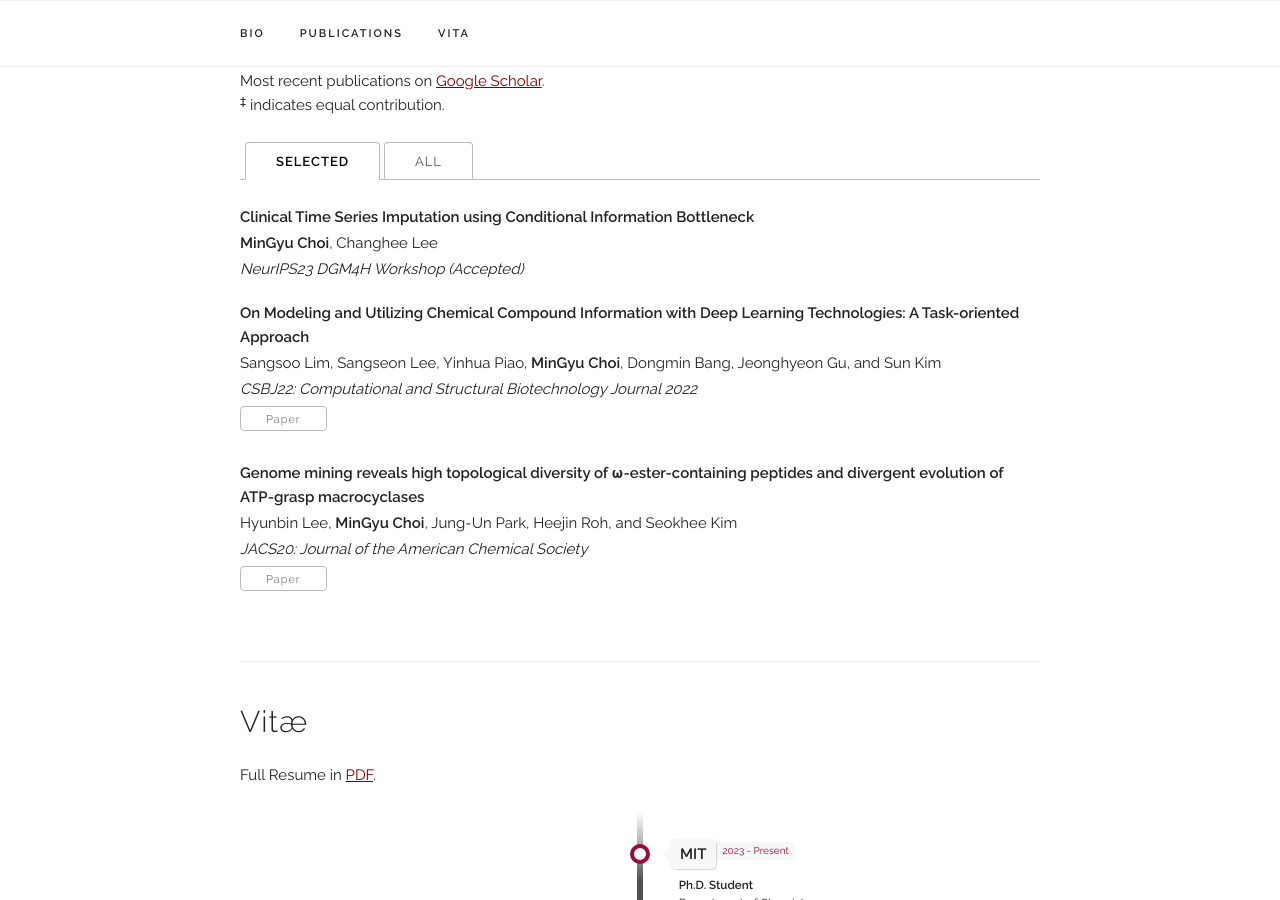
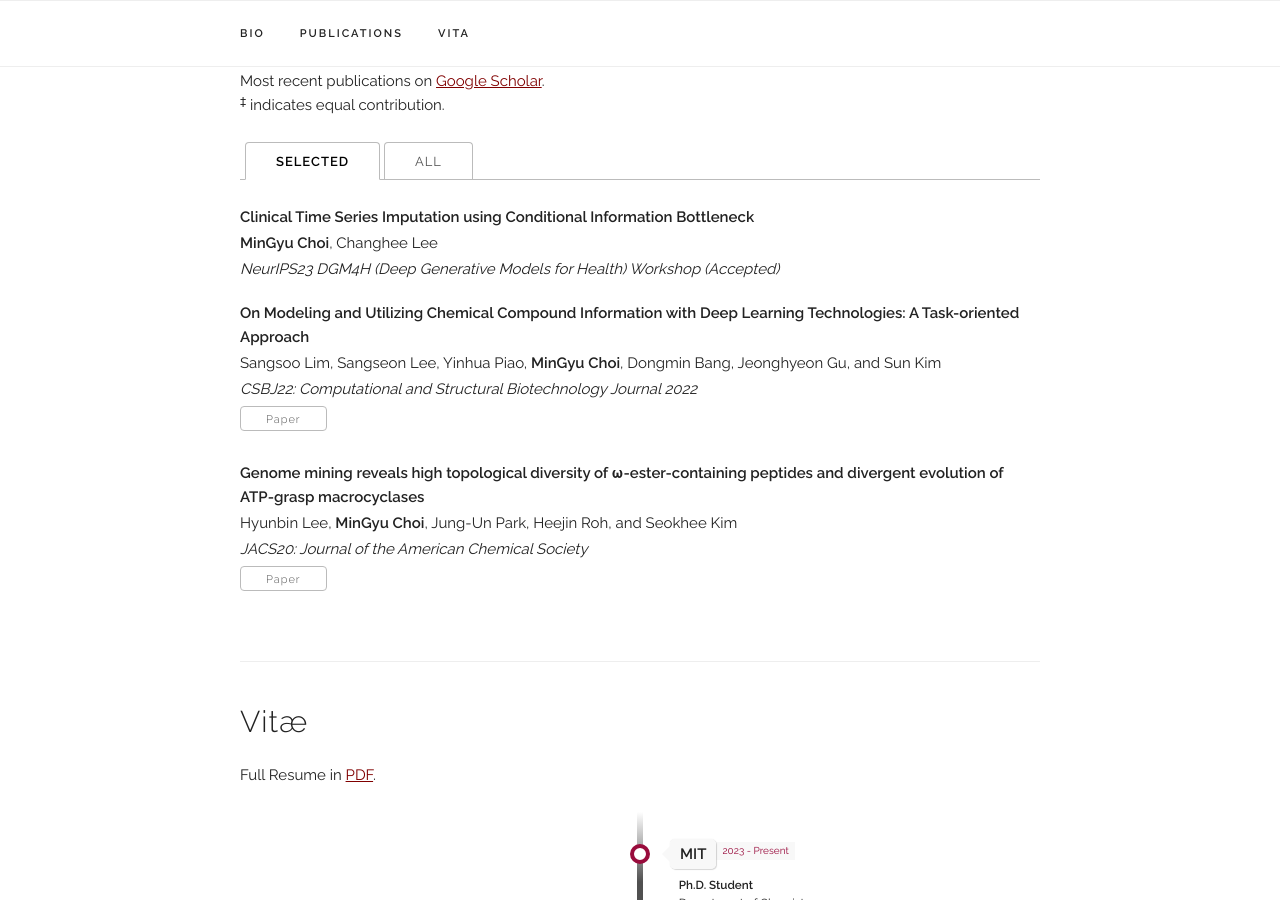
Before and after one commit to Chemgyu/Chemgyu.github.io, a Jekyll site: the page built from index.html, in a window 1280 px wide and 900 px high, scrolled down 762 px. Built offline with Jekyll 4.4.1, drawn with Linux system fonts in a browser that asks for light colours; some web fonts are replaced.

Commit message:
Update publications.yaml

```diff
--- a/_data/publications.yaml
+++ b/_data/publications.yaml
@@ -2,7 +2,7 @@ papers:
 
   - title: "Clinical Time Series Imputation using Conditional Information Bottleneck"
     authors: "<b>MinGyu Choi</b>, Changhee Lee"
-    venue: "NeurIPS23 DGM4H Workshop (Accepted)"
+    venue: "NeurIPS23 DGM4H (Deep Generative Models for Health) Workshop (Accepted)"
     # paper_pdf: "/assets/publications/2022_tricl/paper.pdf"
     selected: y
 
```
